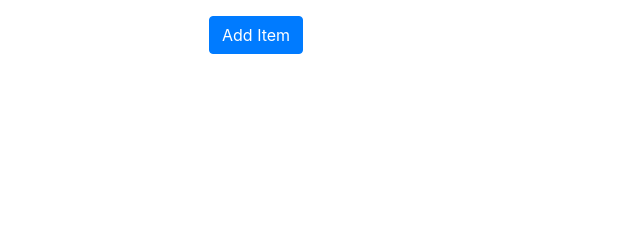
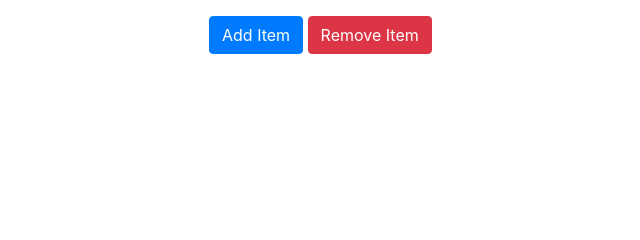
Before and after one commit to joshuajz/RBC-Innovation-Dev, a Flask app: page /database in a window 1280 px wide. Shown: the part 168-408 px from the top of the page, without its empty margins (105-745 px from the left). Run offline with Flask 2, Linux system fonts and the light colour scheme; data that the repository does not hold is empty; some libraries are stand-ins or nearby versions.

Commit message:
Added 'Remove Item' Button

```diff
--- a/database.py
+++ b/database.py
@@ -87,6 +87,19 @@ def return_foods():
     foods.sort()
 
     return foods
+
+
+def remove_item(food):
+    """Removes an item from the database given the name of the food"""
+
+    # Database connection
+    database = database_connection()
+
+    # Deletes from the database
+    database["db"].execute("DELETE FROM food WHERE food = (?)", (food,))
+    database["con"].commit()
+
+    return True
 
 
 def find_item(food_id=None, food=None):
--- a/main.py
+++ b/main.py
@@ -5,6 +5,7 @@ from database import (
     pull_items,
     return_foods,
     find_item,
+    remove_item,
 )
 from image import download_image
 from flask import Flask, render_template, request
@@ -70,10 +71,10 @@ def database_page():
             "database.html", foods=pull_items(), active_page="database"
         )
     else:
-        # POST method -> Form has been submitted
+        # POST method -> "ADD" Form has been submitted
 
         # Pulls the 'keys' or items in the form
-        values = request.form.keys()
+        values = list(request.form.keys())
 
         # Checks to ensure all of the values required are present
         if (
@@ -84,9 +85,6 @@ def database_page():
             and "recipe" in values
             and "recipe_link" in values
         ):
-            # Pulls all of the form's values or items
-            form_submissions = request.form.items()
-
             # Assigns variables to all of the form's items
             food, description, food_type, image_link, recipe, recipe_link = (
                 request.form.get("food"),
@@ -134,6 +132,17 @@ def database_page():
             return render_template(
                 "database.html", foods=pull_items(), active_page="database"
             )
+        elif "food_select" in values:
+            # Post Method -> "REMOVE" form has been submitted
+
+            # Removes from the database
+            remove_item(str(request.form.get("food_select")))
+
+            # Renders the page
+            return render_template(
+                "database.html", foods=pull_items(), active_page="database"
+            )
+
         else:
             # Catch-all, re-renders the page
             render_template("database.html", foods=pull_items(), active_page="database")
--- a/static/stylesheet.css
+++ b/static/stylesheet.css
@@ -39,3 +39,8 @@ a:hover .hover-img span {
 #add_form {
   display: none;
 }
+
+/* Sets the default for the form as not displayed */
+#remove_form {
+  display: none;
+}
--- a/templates/database.html
+++ b/templates/database.html
@@ -67,12 +67,19 @@
         {% endfor %}
     </table>
 
-    <!-- Handles the "Add" button and it's corrosponding form -->
 
-    <!-- Button to add an item, displays the form on click -->
-    <button type="button" class="btn btn-primary" onclick='formOpen("add_form")'>Add Item</button>
+    <div>
+        <!-- The buttons will also close the "other" form, if it's open -->
+        <!-- Button to add an item, displays the form on click -->
+        <button type="button" class="btn btn-primary" onclick='formOpen("add_form");formClose("remove_form")'>Add
+            Item</button>
+        <!-- Button to remove an item, displays the form on click -->
+        <button type="button" class="btn btn-danger" onclick='formOpen("remove_form");formClose("add_form")'>Remove
+            Item</button>
+    </div>
 
-    <!-- Popup form -->
+
+    <!-- "Add Item" Popup form -->
     <div class='form-popup' id='add_form'>
         <form id='add_form_actual' action='/database' method='POST' class='add_form'>
             <h2>Add an Item</h2>
@@ -130,8 +137,32 @@
             <button type='submit' class='btn btn-success'>Submit</button>
 
             <!-- Cancel button closes the form -->
-            <button type='button' class='btn btn-danger'
+            <button type='button' class='btn btn-warning'
                 onclick='formClose("add_form", "add_form_actual")'>Cancel</button>
+
+        </form>
+    </div>
+
+
+
+    <!-- Popup form -->
+    <div class='form-popup' id='remove_form'>
+        <form id='remove_form_actual' action='/database' method='POST' class='add_form'>
+            <h2>Remove an Item</h2>
+
+            <select name='food_select' id='food_select'>
+                {% for food in foods %}
+                <option value={{food['food']}}>{{food['food']}}</option>
+                {% endfor %}
+            </select>
+
+            <!-- Button to submit, and a button to cancel. -->
+            <!-- Submit button doesn't close the form, as the user will be redirected back to the database.html part of the site -->
+            <button type='submit' class='btn btn-success'>Submit</button>
+
+            <!-- Cancel button closes the form -->
+            <button type='button' class='btn btn-warning'
+                onclick='formClose("remove_form", "remove_form_actual")'>Cancel</button>
 
         </form>
     </div>
```
